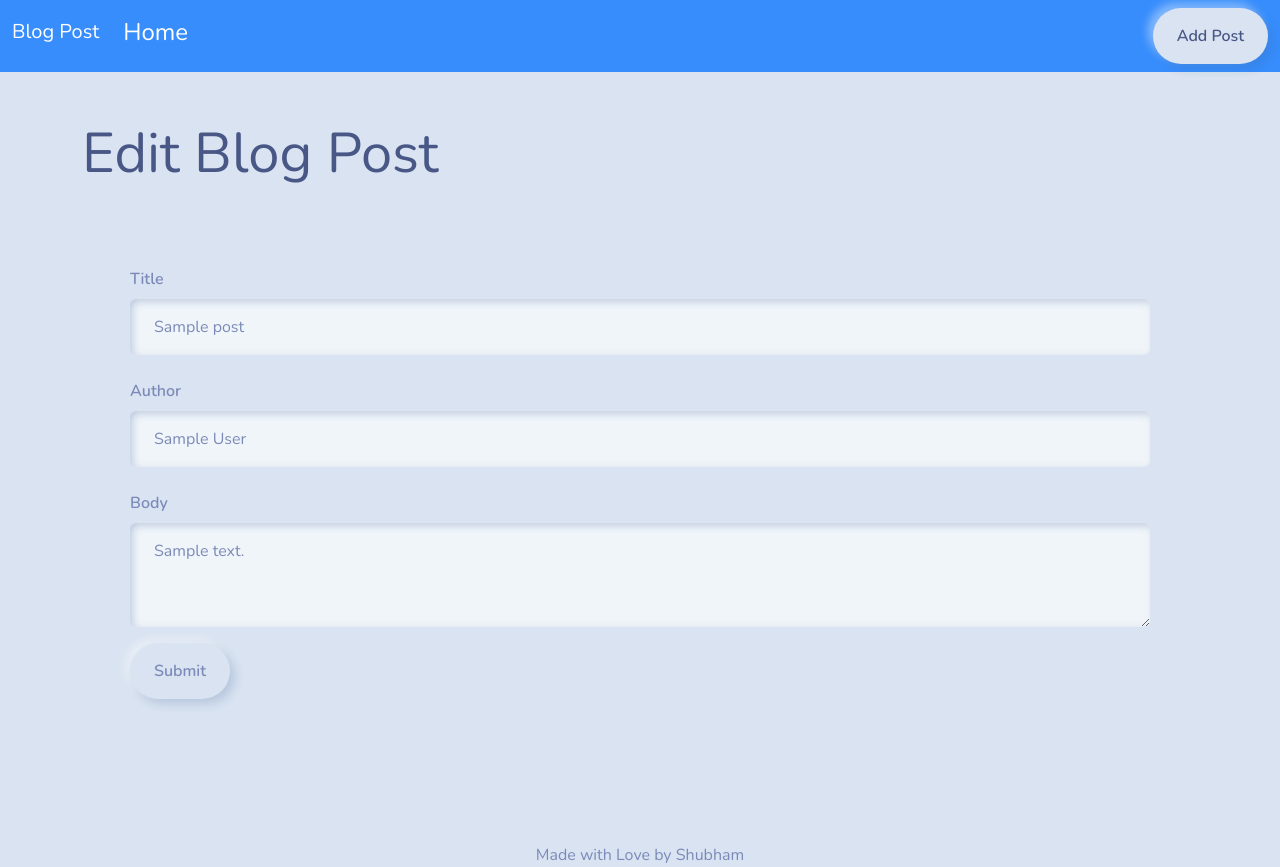
After one commit to Shubhamdutta2000/PHP_Blog_Post, a PHP site: page /PHP_Blog/editPost.php?id=1 in a window 1280 px wide. The commit adds this page. Run offline with PHP 8.4, Linux system fonts and the light colour scheme; tables that the repository leaves empty or names only in its code hold one stand-in row (values such as "Sample post"); some libraries are stand-ins or nearby versions.

Commit message:
add post create and edit functionality

```diff
--- a/config/config.php
+++ b/config/config.php
@@ -1,6 +1,6 @@
 <?php
 
-    define('ROOT_URL', 'http://localhost/PHP Basics/PHP_Database/PHP_Blog/index.php');
+    define('ROOT_URL', 'http://localhost/PHP_Blog/');
     define('DB_HOST', 'localhost');
     define('DB_USER', 'root');
     define('DB_PASS', 'root');
--- /dev/null
+++ b/editpost.php
@@ -0,0 +1,84 @@
+<?php
+
+    require ('config/config.php');
+    require ('config/db.php');
+
+    ///////////////   for updating the post data   /////////////
+
+    // Check For Submit
+    if(isset($_POST['submit'])){
+
+        // GET data from form
+        $update_id = mysqli_real_escape_string($conn, $_POST['update_id']);
+        $title = mysqli_real_escape_string($conn, $_POST['title']);
+        $body = mysqli_real_escape_string($conn, $_POST['body']);
+        $author = mysqli_real_escape_string($conn, $_POST['author']);
+
+        echo $title;
+        $query = "UPDATE posts
+                  SET title = '$title', body = '$body', author = '$author'
+                  WHERE id = '$update_id'";
+
+        // data is successfuly added to posts table then redirect to home page
+        if(mysqli_query($conn, $query)) {
+            echo ROOT_URL;
+            header('Location: '. ROOT_URL . '');
+        }else {
+            echo "ERROR: ". mysqli_error($conn);
+        }
+    }
+
+    ///////////////  for getting particular post data and add to the value  of each input field ////////////
+
+    // get id from query string
+    $id = mysqli_real_escape_string($conn, $_GET['id']);
+
+    // fetch post from id
+    $query = 'SELECT * FROM posts WHERE id = '.$id;
+
+    // get results
+    $result = mysqli_query($conn, $query);
+
+    // here using mysqli and get it into an associative array
+    $post = mysqli_fetch_assoc($result);
+
+    // free the result from memory
+    mysqli_free_result($result);
+
+    // close connection
+    mysqli_close($conn);
+
+
+    // NOTE: Add post to the value of input field
+
+?>
+
+<?php include 'templates/header.php'; ?>
+
+    <div class="container">
+        <h1 class=" pt-5 font-weight-normal display-4">Edit Blog Post</h1>
+        <form class="p-5" method="post" action="<?php echo $_SERVER['PHP_SELF']; ?>">
+            <fieldset>
+                <div class="form-group">
+                    <label for="title" class="form-label mt-4">Title</label>
+                    <input type="text" name="title" class="form-control" id="title" placeholder="Title" value="<?php echo $post['title']; ?>">
+                </div>
+                <div class="form-group">
+                    <label for="author" class="form-label mt-4">Author</label>
+                    <input name="author" type="text" class="form-control" id="author" placeholder="Author" value="<?php echo $post['author']; ?>">
+                </div>
+                <div class="form-group">
+                    <label for="exampleTextarea" class="form-label mt-4">Body</label>
+                    <textarea name="body" class="form-control" id="exampleTextarea" rows="3" ><?php echo $post['body']; ?>
+                    </textarea>
+                </div>
+
+                <!-- hidden input for getting post id -->
+                <input name="update_id" type="hidden" value="<?php echo $post['id']; ?>">
+
+                <button type="submit" name="submit" class="mt-3 btn btn-primary">Submit</button>
+            </fieldset>
+        </form>
+    </div>
+
+<?php include 'templates/footer.php'; ?>
--- a/index.php
+++ b/index.php
@@ -3,8 +3,8 @@
     require 'config/config.php';
     require 'config/db.php';
 
-    // fetch posts
-    $query = 'SELECT * FROM posts';
+    // fetch posts order by created_at column in descending order
+    $query = 'SELECT * FROM posts ORDER BY created_at DESC';
 
     // get results
     $result = mysqli_query($conn, $query);
--- a/post.php
+++ b/post.php
@@ -45,6 +45,12 @@
       <p>
         <?php echo $post['body']; ?>
       </p>
+      <a class="mb-5 btn "
+          href="editPost.php?id=<?php echo $post['id']; ?>"
+      >
+          Edit Post
+      </a>
+
   </div>
 
 <?php include 'templates/footer.php'; ?>
--- a/templates/navbar.php
+++ b/templates/navbar.php
@@ -1,16 +1,16 @@
-<nav class="navbar navbar-expand-lg navbar-dark bg-primary">
-  <div class="container-fluid">
+<nav class="navbar navbar-expand-lg navbar-dark bg-primary d-flex align-items-center">
+  <div class="container-fluid  ">
     <a class="navbar-brand h3" href="<?php echo ROOT_URL; ?>">Blog Post</a>
     <button class="navbar-toggler" type="button" data-bs-toggle="collapse" data-bs-target="#navbarColor01" aria-controls="navbarColor01" aria-expanded="false" aria-label="Toggle navigation">
       <span class="navbar-toggler-icon"></span>
     </button>
-    <div class="collapse navbar-collapse" id="navbarColor01">
+    <div class="collapse navbar-collapse " id="navbarColor01">
       <ul class="navbar-nav me-auto">
         <li class="nav-item h4">
-          <a class="nav-link active" href="<?php echo ROOT_URL; ?>">Home
-          </a>
+          <a class="nav-link active" href="<?php echo ROOT_URL; ?>">Home</a>
         </li>
       </ul>
+      <button class="btn"><a style="text-decoration: none" href="<?php echo ROOT_URL; ?>addPost.php">Add Post</a></button>
     </div>
   </div>
 </nav>
```
Also changed, not shown: addPost.php (added, +52 -0 lines).
